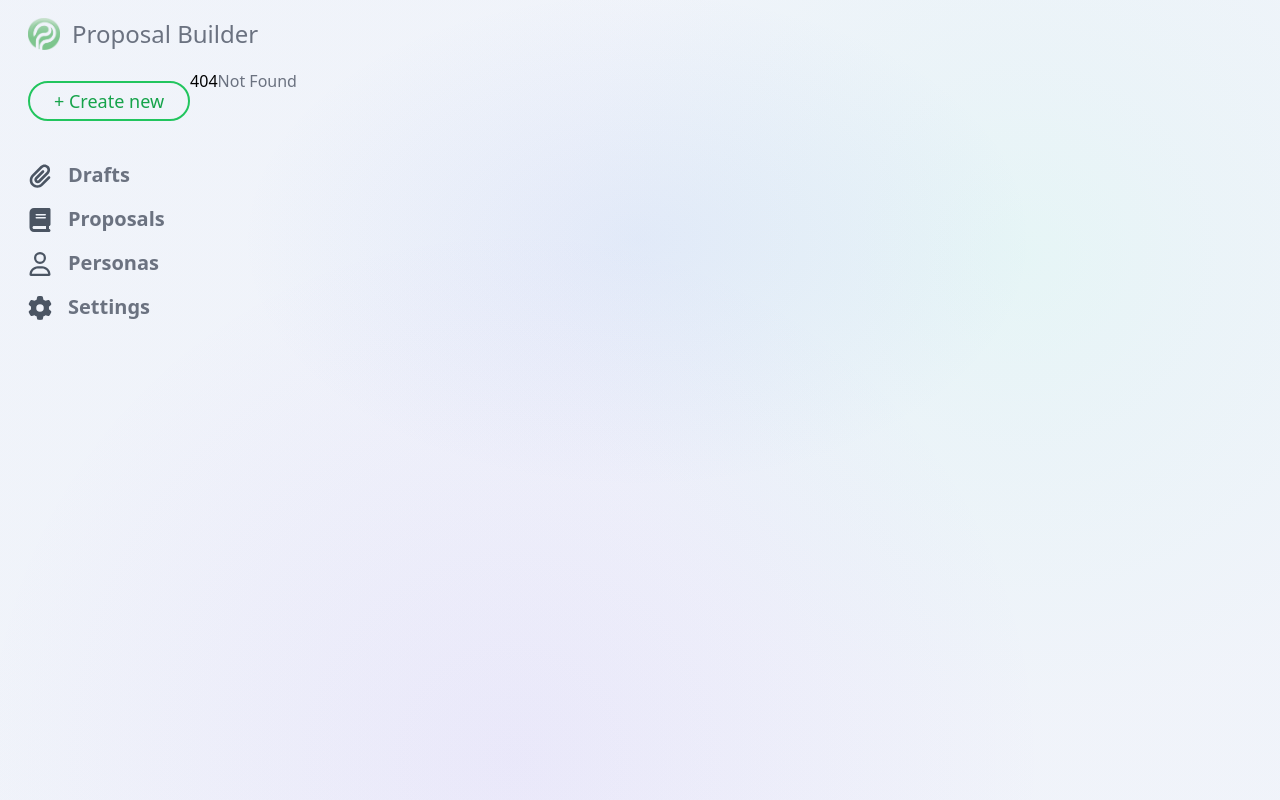
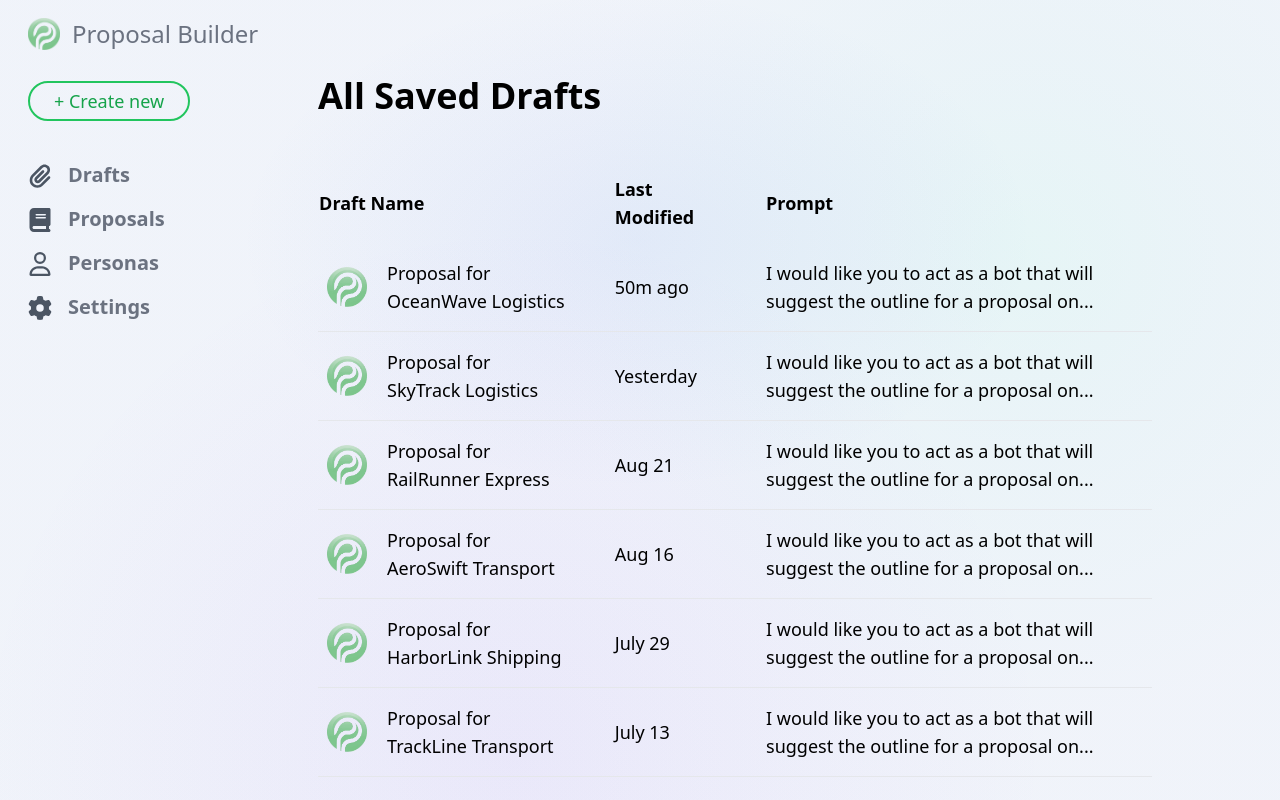
Before and after one commit to JuFranze/ProposalBuilder, a SvelteKit app: page /drafts in a window 1280 px wide. Before the commit this address had no page. Built offline with nearby package versions, Linux system fonts and the light colour scheme.

Commit message:
drafts page

```diff
--- /dev/null
+++ b/src/routes/drafts/+page.svelte
@@ -0,0 +1,63 @@
+<script>
+    const tempDrafts = [
+        {
+            name: 'Proposal for OceanWave Logistics',
+            lastModified: '50m ago',
+            prompt: 'I would like you to act as a bot that will suggest the outline for a proposal on...'
+        },
+        {
+            name: 'Proposal for SkyTrack Logistics',
+            lastModified: 'Yesterday',
+            prompt: 'I would like you to act as a bot that will suggest the outline for a proposal on...'
+        },
+        {
+            name: 'Proposal for RailRunner Express',
+            lastModified: 'Aug 21',
+            prompt: 'I would like you to act as a bot that will suggest the outline for a proposal on...'
+        },
+        {
+            name: 'Proposal for AeroSwift Transport',
+            lastModified: 'Aug 16',
+            prompt: 'I would like you to act as a bot that will suggest the outline for a proposal on...'
+        },
+        {
+            name: 'Proposal for HarborLink Shipping',
+            lastModified: 'July 29',
+            prompt: 'I would like you to act as a bot that will suggest the outline for a proposal on...'
+        },
+        {
+            name: 'Proposal for TrackLine Transport',
+            lastModified: 'July 13',
+            prompt: 'I would like you to act as a bot that will suggest the outline for a proposal on...'
+        },
+    ]
+</script>
+
+<div class="w-full h-full flex gap-6 mx-[10%]">
+    <div class="w-full h-full rounded-2xl flex flex-col gap-10">
+        <h1 class="font-semibold text-[36px]">All Saved Drafts</h1>
+        <div class="overflow-x-auto">
+            <table class="w-full">
+                <thead>
+                <tr class="text-lg font-semibold">
+                    <th class="text-left pr-6 py-3">Draft Name</th>
+                    <th class="text-left px-6 py-3">Last Modified</th>
+                    <th class="text-left pl-6 py-3">Prompt</th>
+                </tr>
+                </thead>
+                <tbody>
+                {#each tempDrafts as draft}
+                    <tr class="font-[450] text-lg border-b border-gray-200 hover:bg-[#EBEBEB]">
+                        <td class="flex items-center gap-5 pr-6 py-4">
+                            <img src="/logo.png" alt="Persona logo" class="h-10 w-10 ml-2">
+                            {draft.name}
+                        </td>
+                        <td class="px-6 py-4">{draft.lastModified}</td>
+                        <td class="pl-6 py-4">{draft.prompt}</td>
+                    </tr>
+                {/each}
+                </tbody>
+            </table>
+        </div>
+    </div>
+</div>
```
